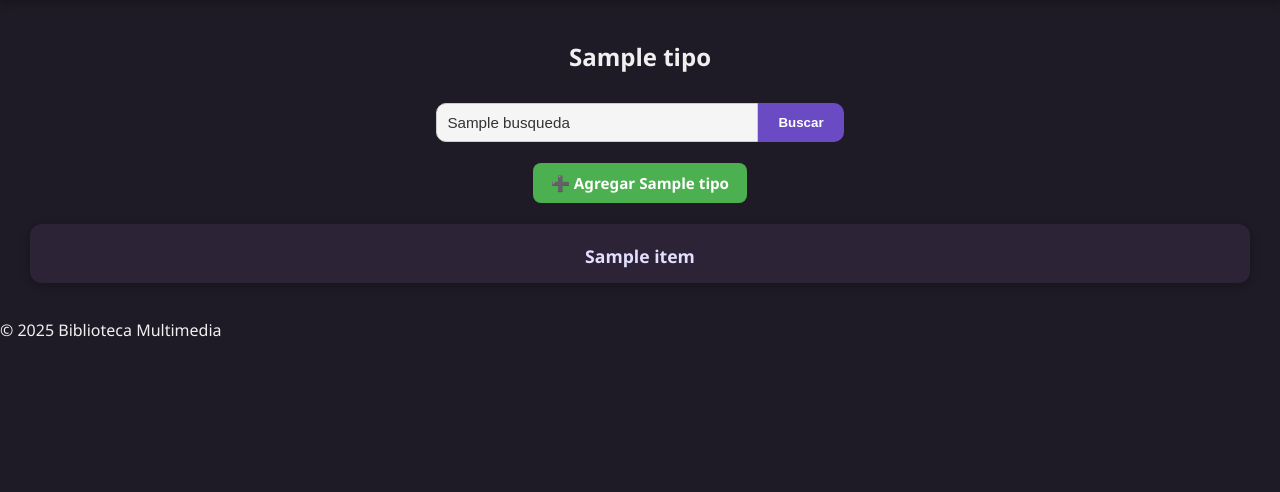
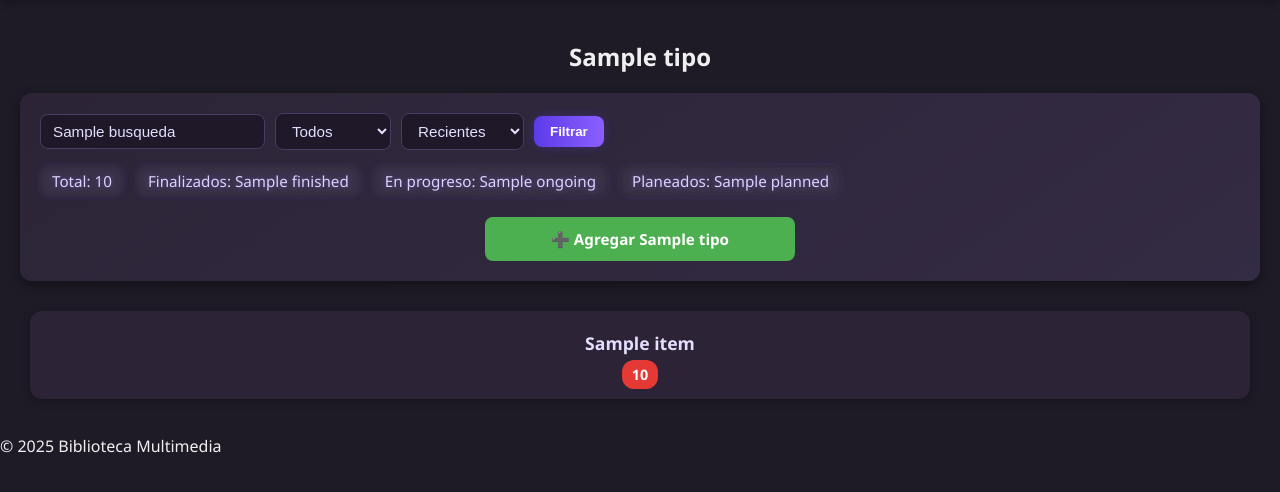
Before and after one commit to Angelus127/infi-library, a Flask app: template templates/multimedia.html in a window 1280 px wide. Shown: the part 138-630 px from the top of the page. Run offline with Flask 3, Linux system fonts and the light colour scheme; the template is opened without the code that fills it: most values are stand-ins (such as "Sample title", 1, 10 or a date in 2020); some libraries are stand-ins or nearby versions.

Commit message:
0.2 puntuacion en pantalla, filtro, organizar, indicadores numericos.

```diff
--- a/app.py
+++ b/app.py
@@ -42,30 +42,55 @@ def ver_multimedia(tipo):
 
     pagina = int(request.args.get('page', 1))
     busqueda = request.args.get('q', '')
+    estado = request.args.get('estado', '')
+    orden = request.args.get('orden', '')
     limite = 20
     offset = (pagina - 1) * limite
 
     conn = conectar()
     data = []
     total = 0
+    conteos = {}
 
     if conn:
-        cur = conn.cursor()
+        cur = conn.cursor(cursor_factory=psycopg2.extras.RealDictCursor)
+        tabla = tablas[tipo]
+
+        cur.execute(f"SELECT status, COUNT(*) AS count FROM {tabla} GROUP BY status")
+        conteos_raw = cur.fetchall()
+        conteos = {fila['status']: fila['count'] for fila in conteos_raw}
+        cur.execute(f"SELECT COUNT(*) FROM {tabla}")
+        conteos['total'] = cur.fetchone()['count']
+
+        condiciones = []
+        parametros = []
 
         if busqueda:
-            query = f"SELECT * FROM {tablas[tipo]} WHERE title ILIKE %s ORDER BY id LIMIT %s OFFSET %s"
-            cur.execute(query, (f"%{busqueda}%", limite, offset))
-            data = cur.fetchall()
+            condiciones.append("title ILIKE %s")
+            parametros.append(f"%{busqueda}%")
 
-            cur.execute(f"SELECT COUNT(*) FROM {tablas[tipo]} WHERE title ILIKE %s", (f"%{busqueda}%",))
-            total = cur.fetchone()[0]
+        if estado:
+            condiciones.append("status = %s")
+            parametros.append(estado)
+
+        where_clause = "WHERE " + " AND ".join(condiciones) if condiciones else ""
+
+        if orden == 'titulo':
+            orden_sql = "ORDER BY title ASC"
+        elif orden == 'titulo_desc':
+            orden_sql = "ORDER BY title DESC"
+        elif orden == 'puntuacion':
+            orden_sql = "ORDER BY score DESC"
         else:
-            query = f"SELECT * FROM {tablas[tipo]} ORDER BY id LIMIT %s OFFSET %s"
-            cur.execute(query, (limite, offset))
-            data = cur.fetchall()
+            orden_sql = "ORDER BY id DESC"
 
-            cur.execute(f"SELECT COUNT(*) FROM {tablas[tipo]}")
-            total = cur.fetchone()[0]
+        query = f"SELECT * FROM {tabla} {where_clause} {orden_sql} LIMIT %s OFFSET %s"
+        parametros.extend([limite, offset])
+        cur.execute(query, tuple(parametros))
+        data = cur.fetchall()
+
+        cur.execute(f"SELECT COUNT(*) FROM {tabla} {where_clause}", tuple(parametros[:-2]))
+        total = cur.fetchone()['count']
 
         cur.close()
         conn.close()
@@ -78,7 +103,10 @@ def ver_multimedia(tipo):
         tipo=tipo,
         pagina=pagina,
         total_paginas=total_paginas,
-        busqueda=busqueda
+        busqueda=busqueda,
+        estado=estado,
+        orden=orden,
+        conteos=conteos
     )
 
 @app.route('/<tipo>/<int:item_id>')
@@ -300,7 +328,6 @@ def actualizar_puntuacion(tipo, item_id):
     if not data or 'score' not in data:
         return jsonify({'success': False, 'error': 'Payload inválido'}), 400
 
-    # fuerza a float con 1 decimal y evita 10.0
     try:
         score = float(data['score'])
         if score >= 10.0:
--- a/static/css/button.css
+++ b/static/css/button.css
@@ -12,7 +12,8 @@
 .btn-agregar {
   color: #fff;
   border: none;
-  padding: 10px 18px;
+  padding: 12px 30px;
+  min-width: 250px;
   border-radius: 8px;
   text-decoration: none;
   font-weight: bold;
@@ -96,3 +97,20 @@
   background: linear-gradient(90deg, #8e87ff, #6f65ff);
   transform: scale(1.03);
 }
+
+.buscar-form button {
+  background: linear-gradient(90deg, #5c3be8, #8b5fff);
+  color: white;
+  border: none;
+  padding: 8px 16px;
+  border-radius: 8px;
+  font-weight: bold;
+  cursor: pointer;
+  transition: all 0.3s ease;
+  box-shadow: 0 0 10px rgba(92,59,232,0.3);
+}
+
+.buscar-form button:hover {
+  background: linear-gradient(90deg, #7e4cff, #b18bff);
+  box-shadow: 0 0 14px rgba(130,80,255,0.6);
+}
--- /dev/null
+++ b/static/css/filter.css
@@ -0,0 +1,62 @@
+.multimedia-header {
+  background: linear-gradient(145deg, #2c2436, #342b44);
+  border-radius: 12px;
+  padding: 20px;
+  margin: 20px auto 25px;
+  display: flex;
+  flex-wrap: wrap;
+  align-items: center;
+  justify-content: space-between;
+  gap: 15px;
+  box-shadow: 0 4px 12px rgba(0,0,0,0.4);
+}
+
+.buscar-form {
+  display: flex;
+  flex-wrap: wrap;
+  gap: 10px;
+  align-items: center;
+  justify-content: flex-start;
+}
+
+.buscar-form input,
+.buscar-form select {
+  background-color: #1f1828;
+  border: 1px solid #4b3b66;
+  color: #e4dfff;
+  padding: 8px 12px;
+  border-radius: 8px;
+  font-size: 0.95em;
+  outline: none;
+  transition: all 0.2s;
+}
+
+.buscar-form input:focus,
+.buscar-form select:focus {
+  border-color: #a685ff;
+  box-shadow: 0 0 8px rgba(166,133,255,0.3);
+}
+
+.conteo {
+  display: flex;
+  flex-wrap: wrap;
+  justify-content: flex-end;
+  align-items: center;
+  gap: 12px;
+  font-size: 0.95em;
+  color: #dcd2ff;
+  text-shadow: 0 0 6px rgba(150,120,255,0.4);
+}
+
+.conteo span {
+  background: #3a3148;
+  padding: 6px 12px;
+  border-radius: 10px;
+  box-shadow: inset 0 0 6px rgba(0,0,0,0.3), 0 0 5px rgba(100,70,180,0.3);
+  transition: all 0.3s;
+}
+
+.conteo span:hover {
+  background: #4a3b5e;
+  transform: translateY(-1px);
+}
--- a/static/css/score.css
+++ b/static/css/score.css
@@ -60,15 +60,34 @@
   box-shadow: 0 2px 10px rgba(108,99,255,0.18);
 }
 
-/* indicador pequeño cuando hay un error */
 .sliderPuntuacion.error {
   box-shadow: 0 0 0 4px rgba(255, 60, 60, 0.12);
   border-radius: 12px;
 }
 
-/* estilos responsivos */
 @media (max-width: 480px) {
   .sliderPuntuacion {
     width: 92%;
   }
 }
+
+.score {
+  display: inline-block;
+  padding: 5px 10px;
+  border-radius: 12px;
+  font-weight: bold;
+  font-size: 0.9em;
+  color: #fff;
+  background-color: #444;
+  transition: background 0.3s ease;
+}
+
+.score[data-score^="9"],
+.score[data-score^="8"] { background: #4caf50; } /* verde */
+.score[data-score^="7"],
+.score[data-score^="6"] { background: #ffb300; } /* amarillo */
+.score[data-score^="5"],
+.score[data-score^="4"] { background: #ff7043; } /* naranja */
+.score[data-score^="3"],
+.score[data-score^="2"],
+.score[data-score^="1"] { background: #e53935; } /* rojo */
--- a/static/css/search.css
+++ /dev/null
@@ -1,30 +0,0 @@
-.buscar-form {
-  display: flex;
-  justify-content: center;
-  margin: 30px 0;
-}
-
-.buscar-form input[type="text"] {
-  padding: 10px;
-  border: 1px solid #ccc;
-  border-radius: 10px 0 0 10px;
-  width: 300px;
-  background-color: #f5f5f5;
-  color: #333;
-  font-size: 0.95em;
-}
-
-.buscar-form button {
-  padding: 10px 20px;
-  border: none;
-  background-color: #6a4bc4;
-  color: white;
-  border-radius: 0 10px 10px 0;
-  cursor: pointer;
-  transition: background 0.3s;
-  font-weight: bold;
-}
-
-.buscar-form button:hover {
-  background-color: #8368da;
-}
--- a/static/css/styles.css
+++ b/static/css/styles.css
@@ -22,3 +22,10 @@
   background: #8368da;
   transform: translateY(-3px);
 }
+
+.agregar-wrapper {
+  width: 100%;
+  display: flex;
+  justify-content: center;
+  margin-top: 5px;
+}
--- a/templates/base.html
+++ b/templates/base.html
@@ -5,7 +5,7 @@
   <title>{% block title %}INFINITY LIBRARY{% endblock %}</title>
   <link rel="stylesheet" href="{{ url_for('static', filename='css/layout.css') }}">
   <link rel="stylesheet" href="{{ url_for('static', filename='css/gallery.css') }}">
-  <link rel="stylesheet" href="{{ url_for('static', filename='css/search.css') }}">
+  <link rel="stylesheet" href="{{ url_for('static', filename='css/filter.css') }}">
   <link rel="stylesheet" href="{{ url_for('static', filename='css/form.css') }}">
   <link rel="stylesheet" href="{{ url_for('static', filename='css/button.css') }}">
   <link rel="stylesheet" href="{{ url_for('static', filename='css/pagination.css') }}">
--- a/templates/multimedia.html
+++ b/templates/multimedia.html
@@ -1,20 +1,49 @@
 {% extends 'base.html' %}
 {% block title %}{{ tipo|capitalize }}{% endblock %}
 {% block content %}
-  <h2>{{ tipo|capitalize }}</h2>
+<h2>{{ tipo|capitalize }}</h2>
 
+<div class="multimedia-header">
   <form class="buscar-form" method="get" action="{{ url_for('ver_multimedia', tipo=tipo) }}">
     <input type="text" name="q" placeholder="Buscar por título..." value="{{ busqueda }}">
-    <button type="submit">Buscar</button>
+    <select name="estado">
+      <option value="" {% if not estado %}selected{% endif %}>Todos</option>
+      <option value="Ongoing" {% if estado == 'ongoing' %}selected{% endif %}>En curso</option>
+      <option value="Planned" {% if estado == 'planned' %}selected{% endif %}>Pendiente</option>
+      <option value="Finished" {% if estado == 'finished' %}selected{% endif %}>Finalizado</option>
+    </select>
+
+
+    <select name="orden">
+      <option value="id" {% if orden == 'id' %}selected{% endif %}>Recientes</option>
+      <option value="titulo" {% if orden == 'titulo' %}selected{% endif %}>Título (A-Z)</option>
+      <option value="titulo_desc" {% if orden == 'titulo_desc' %}selected{% endif %}>Título (Z-A)</option>
+      <option value="puntuacion" {% if orden == 'puntuacion' %}selected{% endif %}>Puntuación</option>
+    </select>
+
+    <button type="submit">Filtrar</button>
   </form>
 
-  <a href="{{ url_for('agregar', tipo=tipo) }}" class="btn-agregar">➕ Agregar {{tipo}}</a>
+  <div class="conteo">
+    <span>Total: {{ conteos.get('total', 0) }}</span>
+    <span>Finalizados: {{ conteos.get('Finished', 0) }}</span>
+    <span>En progreso: {{ conteos.get('Ongoing', 0) }}</span>
+    <span>Planeados: {{ conteos.get('Planned', 0) }}</span>
+  </div>
+
+  <div class="agregar-wrapper">
+    <a href="{{ url_for('agregar', tipo=tipo) }}" class="btn-agregar">
+      ➕ Agregar {{ tipo|capitalize }}
+    </a>
+  </div>
+</div>
 
   <div class="galeria">
     {% for item in data %}
     <div class="card">
-      <a href="{{ url_for('ver_detalle', tipo=tipo, item_id=item[0]) }}">
-        <h3>{{ item[1] }}</h3>
+      <a href="{{ url_for('ver_detalle', tipo=tipo, item_id=item.id) }}">
+        <h3>{{ item.title }}</h3>
+        <span class="score" data-score="{{ item.score }}">{{ item.score }}</span>
       </a>
     </div>
     {% else %}
@@ -25,13 +54,13 @@
   {% if total_paginas > 1 %}
   <div class="paginacion">
     {% if pagina > 1 %}
-      <a href="{{ url_for('ver_multimedia', tipo=tipo, page=pagina-1, q=busqueda) }}">⬅ Anterior</a>
+      <a href="{{ url_for('ver_multimedia', tipo=tipo, page=pagina-1, q=busqueda, estado=estado, orden=orden) }}">⬅ Anterior</a>
     {% endif %}
 
     <span>Página {{ pagina }} de {{ total_paginas }}</span>
 
     {% if pagina < total_paginas %}
-      <a href="{{ url_for('ver_multimedia', tipo=tipo, page=pagina+1, q=busqueda) }}">Siguiente ➡</a>
+      <a href="{{ url_for('ver_multimedia', tipo=tipo, page=pagina+1, q=busqueda, estado=estado, orden=orden) }}">Siguiente ➡</a>
     {% endif %}
   </div>
   {% endif %}
```
